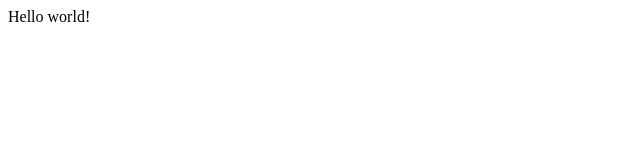
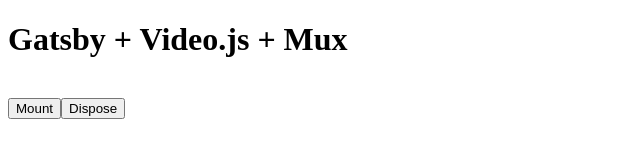
Before and after one commit to dylanjha/gatsby-mux-videojs, a Gatsby site: page / in a window 1280 px wide. Shown: the whole page, without its empty margins (0-640 px from the left). Built offline with nearby package versions, Linux system fonts and the light colour scheme; Gatsby itself is replaced by a stand-in of ours.

Commit message:
create test gatsby app with video.js 7 + mux data

```diff
--- a/package.json
+++ b/package.json
@@ -7,6 +7,7 @@
   "scripts": {
     "build": "gatsby build",
     "develop": "gatsby develop",
+    "dev": "yarn develop",
     "format": "prettier --write \"**/*.{js,jsx,ts,tsx,json,md}\"",
     "start": "npm run develop",
     "serve": "gatsby serve",
@@ -16,7 +17,9 @@
   "dependencies": {
     "gatsby": "^2.24.79",
     "react": "^16.12.0",
-    "react-dom": "^16.12.0"
+    "react-dom": "^16.12.0",
+    "video.js": "^7.9.7",
+    "videojs-mux": "^3.1.1"
   },
   "devDependencies": {
     "prettier": "2.1.2"
--- /dev/null
+++ b/src/components/player.js
@@ -0,0 +1,43 @@
+import React, { useEffect, useState, useRef } from "react"
+import videojs from "video.js";
+import "videojs-mux";
+import "video.js/dist/video-js.css";
+
+export default function Home() {
+  const videoRef = useRef(null);
+  const playerRef = useRef(null);
+
+  useEffect(() => {
+    if (!videoRef.current) {
+      return
+    }
+    const playerInitTime = Date.now();
+
+    playerRef.current = videojs(videoRef.current, {
+      sources: [{ src: "https://test-streams.mux.dev/x36xhzz/x36xhzz.m3u8" }],
+      controls: true,
+      muted: true
+    });
+
+    playerRef.current.mux({
+      debug: true,
+      data: {
+        env_key: "ENV_KEY",
+        player_name: "Video.js player",
+        player_init_time: playerInitTime
+      }
+    });
+
+    return () => {
+      if (playerRef.current) {
+        playerRef.current.dispose();
+      }
+    }
+  }, []);
+
+  return (
+    <div>
+      <video className="video-js" ref={videoRef} />
+    </div>
+  )
+}
--- a/src/pages/index.js
+++ b/src/pages/index.js
@@ -1,5 +1,17 @@
-import React from "react"
+import React, { useState } from "react";
+import Player from '../components/player';
 
 export default function Home() {
-  return <div>Hello world!</div>
+  const [isMounted, setIsMounted] = useState(false);
+
+  return (
+    <div>
+      <h1>Gatsby + Video.js + Mux</h1>
+      {isMounted && <Player />}
+      <div style={{marginTop: '40px'}}>
+        <button onClick={() => setIsMounted(true)}>Mount</button>
+        <button onClick={() => setIsMounted(false)}>Dispose</button>
+      </div>
+    </div>
+  )
 }
```
Also changed, not shown: README.md, 1 other file.
